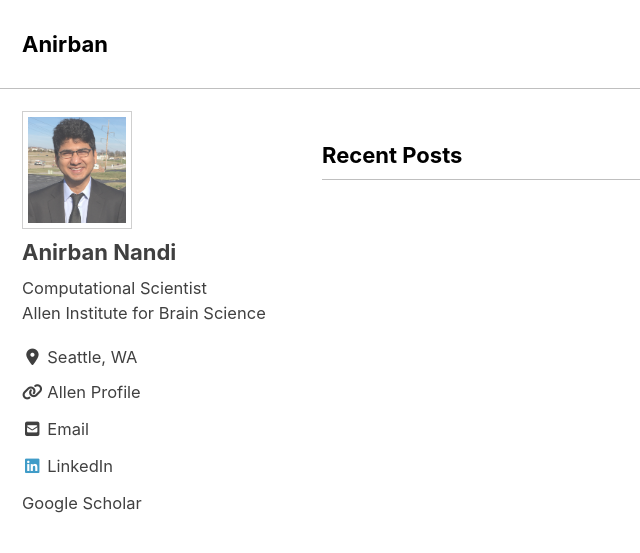
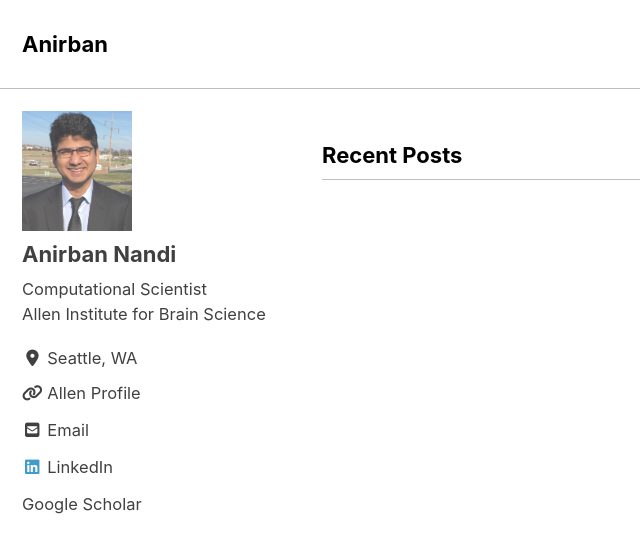
Before and after one commit to anirban6908/anirban6908.github.io, a Jekyll site: the page built from index.html, in a window 1280 px wide and 900 px high. Shown: the top 553 px of the window, without its empty margins (0-640 px from the left). Built offline with Jekyll 4.4.1, drawn with Linux system fonts in a browser that asks for light colours; cached includes are drawn as plain includes; nearby versions of some CDN libraries; the list of posts is cut into pages by our own code.

Commit message:
More reshaping avatar

```diff
--- a/_sass/minimal-mistakes/_sidebar.scss
+++ b/_sass/minimal-mistakes/_sidebar.scss
@@ -130,8 +130,8 @@
     max-width: 110px;
 
     @include breakpoint($large) {
-      padding: 5px;
-      border: 1px solid $border-color;
+      padding: 0px;
+      border: 0px solid $border-color;
     }
   }
 }
```
